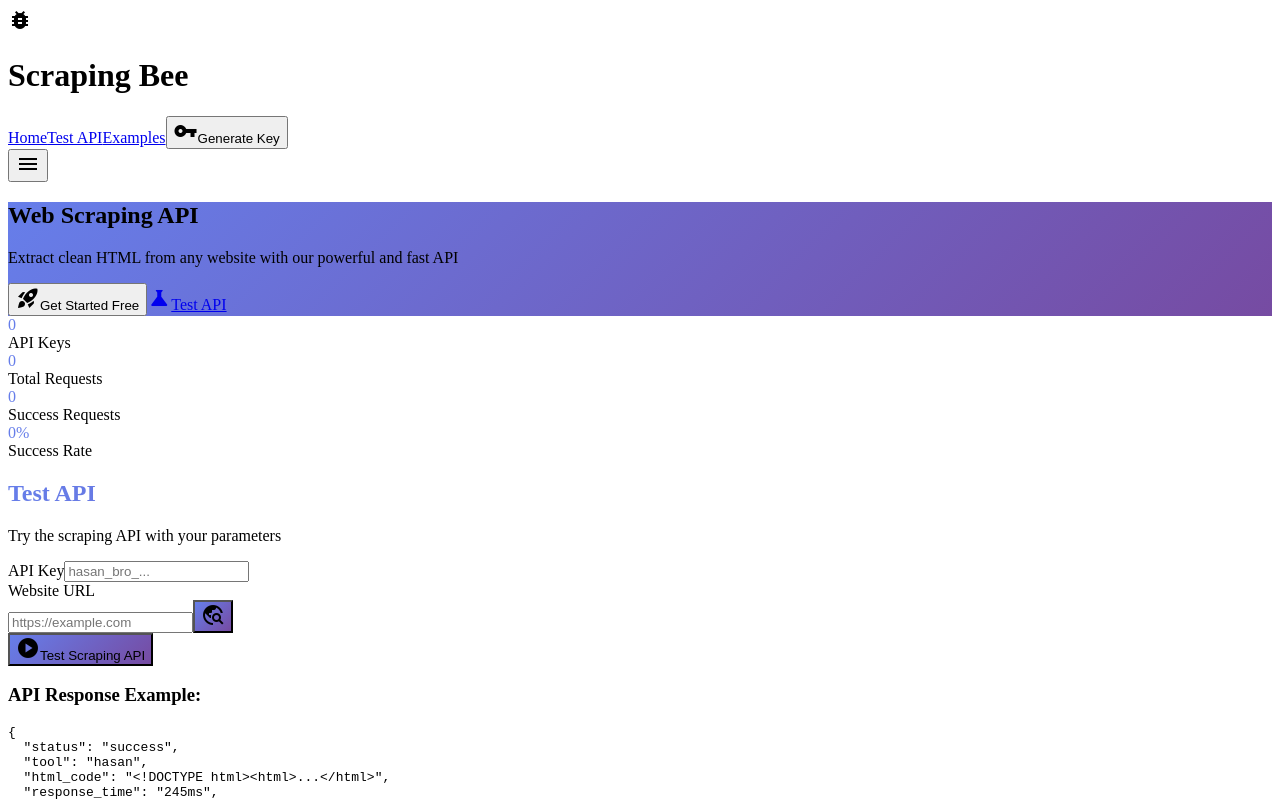
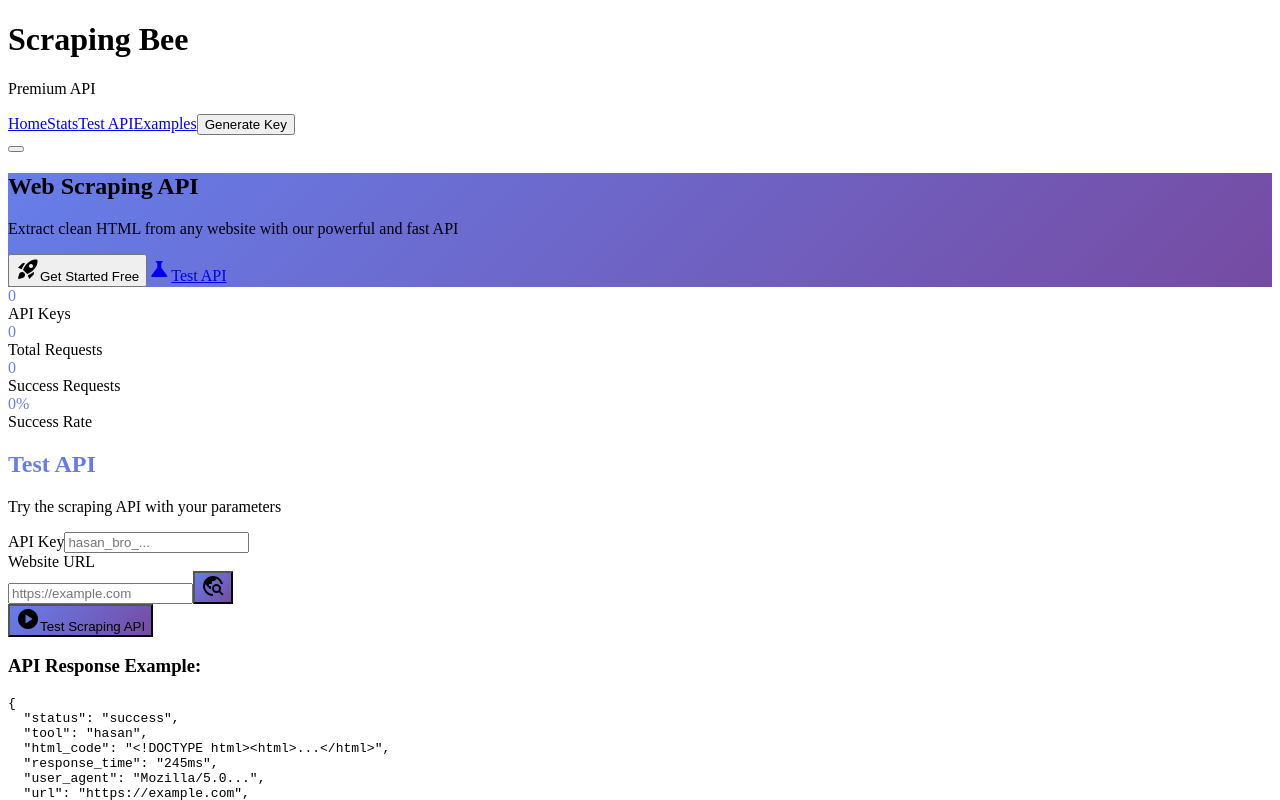
Before and after one commit to sweetxhasan/scraping-bee, a Next.js app: page / in a window 1280 px wide. Shown: the top 800 px of the page. Built offline with nearby package versions, Linux system fonts and the light colour scheme; no server answers.

Commit message:
Update Header.js

```diff
--- a/components/Header.js
+++ b/components/Header.js
@@ -5,28 +5,48 @@
 
   return (
     <>
-      <header className="bg-white shadow-sm border-b border-gray-200 sticky top-0 z-50">
+      <header className="bg-white/80 backdrop-blur-md shadow-sm border-b border-gray-200/60 sticky top-0 z-40">
         <div className="container mx-auto px-4 py-3">
           <div className="flex justify-between items-center">
             <div className="flex items-center space-x-3">
-              <div className="gradient-bg p-2">
-                <span className="material-icons text-white text-xl">bug_report</span>
+              <div className="gradient-bg p-2 shadow-lg">
+                <i className="ri-bug-2-line text-white text-xl"></i>
               </div>
-              <h1 className="text-2xl font-bold gradient-text">Scraping Bee</h1>
+              <div>
+                <h1 className="text-2xl font-bold gradient-text">Scraping Bee</h1>
+                <p className="text-xs text-gray-500 -mt-1">Premium API</p>
+              </div>
             </div>
 
-            <nav className="hidden md:flex items-center space-x-6">
-              <a href="#home" className="text-gray-700 hover:text-primary-600 font-medium">Home</a>
-              <a href="#test" className="text-gray-700 hover:text-primary-600 font-medium">Test API</a>
-              <a href="#examples" className="text-gray-700 hover:text-primary-600 font-medium">Examples</a>
-              <button onClick={() => document.getElementById('generateKeyModal').classList.remove('hidden')}
-                      className="gradient-button text-white px-4 py-2 font-medium">
-                <span className="material-icons mr-2 text-sm">vpn_key</span>Generate Key
+            {/* Desktop Navigation */}
+            <nav className="hidden lg:flex items-center space-x-8">
+              <a href="#home" className="text-gray-700 hover:text-primary-600 font-medium transition-colors duration-200 group">
+                <span className="group-hover:border-b-2 group-hover:border-primary-600 pb-1">Home</span>
+              </a>
+              <a href="#stats" className="text-gray-700 hover:text-primary-600 font-medium transition-colors duration-200 group">
+                <span className="group-hover:border-b-2 group-hover:border-primary-600 pb-1">Stats</span>
+              </a>
+              <a href="#test" className="text-gray-700 hover:text-primary-600 font-medium transition-colors duration-200 group">
+                <span className="group-hover:border-b-2 group-hover:border-primary-600 pb-1">Test API</span>
+              </a>
+              <a href="#examples" className="text-gray-700 hover:text-primary-600 font-medium transition-colors duration-200 group">
+                <span className="group-hover:border-b-2 group-hover:border-primary-600 pb-1">Examples</span>
+              </a>
+              <button
+                onClick={() => document.getElementById('generateKeyModal').classList.remove('hidden')}
+                className="gradient-button text-white px-6 py-2.5 font-medium shadow-lg hover:shadow-xl transition-all duration-300 group"
+              >
+                <i className="ri-key-2-line mr-2 group-hover:scale-110 transition-transform"></i>
+                Generate Key
               </button>
             </nav>
 
-            <button onClick={() => setMobileMenuOpen(true)} className="md:hidden text-gray-700">
-              <span className="material-icons text-2xl">menu</span>
+            {/* Mobile Menu Button */}
+            <button
+              onClick={() => setMobileMenuOpen(true)}
+              className="lg:hidden text-gray-700 hover:text-primary-600 transition-colors p-2"
+            >
+              <i className="ri-menu-line text-2xl"></i>
             </button>
           </div>
         </div>
@@ -34,40 +54,74 @@
 
       {/* Mobile Menu */}
       {mobileMenuOpen && (
-        <div className="fixed inset-0 bg-black bg-opacity-50 z-50 md:hidden">
-          <div className="fixed top-0 left-0 h-full w-64 bg-white shadow-lg">
-            <div className="p-4 border-b border-gray-200">
+        <div className="fixed inset-0 bg-black/50 backdrop-blur-sm z-50 lg:hidden">
+          <div className="fixed top-0 right-0 h-full w-80 bg-white shadow-2xl transform transition-transform">
+            <div className="p-6 border-b border-gray-200">
               <div className="flex justify-between items-center">
-                <div className="flex items-center space-x-2">
+                <div className="flex items-center space-x-3">
                   <div className="gradient-bg p-2">
-                    <span className="material-icons text-white text-lg">bug_report</span>
+                    <i className="ri-bug-2-line text-white text-lg"></i>
                   </div>
-                  <span className="font-bold gradient-text">Scraping Bee</span>
+                  <div>
+                    <span className="font-bold gradient-text text-lg">Scraping Bee</span>
+                    <p className="text-xs text-gray-500">Premium API</p>
+                  </div>
                 </div>
-                <button onClick={() => setMobileMenuOpen(false)} className="text-gray-600">
-                  <span className="material-icons">close</span>
+                <button
+                  onClick={() => setMobileMenuOpen(false)}
+                  className="text-gray-500 hover:text-gray-700 transition-colors p-1"
+                >
+                  <i className="ri-close-line text-xl"></i>
                 </button>
               </div>
             </div>
-            <nav className="p-4 space-y-4">
-              <a href="#home" onClick={() => setMobileMenuOpen(false)} className="flex items-center space-x-3 text-gray-700 hover:text-primary-600 font-medium">
-                <span className="material-icons">home</span>
+
+            <nav className="p-6 space-y-6">
+              <a
+                href="#home"
+                onClick={() => setMobileMenuOpen(false)}
+                className="flex items-center space-x-4 text-gray-700 hover:text-primary-600 font-medium text-lg transition-colors group"
+              >
+                <i className="ri-home-5-line text-xl group-hover:scale-110 transition-transform"></i>
                 <span>Home</span>
               </a>
-              <a href="#test" onClick={() => setMobileMenuOpen(false)} className="flex items-center space-x-3 text-gray-700 hover:text-primary-600 font-medium">
-                <span className="material-icons">science</span>
+
+              <a
+                href="#stats"
+                onClick={() => setMobileMenuOpen(false)}
+                className="flex items-center space-x-4 text-gray-700 hover:text-primary-600 font-medium text-lg transition-colors group"
+              >
+                <i className="ri-bar-chart-line text-xl group-hover:scale-110 transition-transform"></i>
+                <span>Stats</span>
+              </a>
+
+              <a
+                href="#test"
+                onClick={() => setMobileMenuOpen(false)}
+                className="flex items-center space-x-4 text-gray-700 hover:text-primary-600 font-medium text-lg transition-colors group"
+              >
+                <i className="ri-flask-line text-xl group-hover:scale-110 transition-transform"></i>
                 <span>Test API</span>
               </a>
-              <a href="#examples" onClick={() => setMobileMenuOpen(false)} className="flex items-center space-x-3 text-gray-700 hover:text-primary-600 font-medium">
-                <span className="material-icons">code</span>
+
+              <a
+                href="#examples"
+                onClick={() => setMobileMenuOpen(false)}
+                className="flex items-center space-x-4 text-gray-700 hover:text-primary-600 font-medium text-lg transition-colors group"
+              >
+                <i className="ri-code-s-slash-line text-xl group-hover:scale-110 transition-transform"></i>
                 <span>Examples</span>
               </a>
-              <button onClick={() => {
-                document.getElementById('generateKeyModal').classList.remove('hidden')
-                setMobileMenuOpen(false)
-              }} className="w-full gradient-button text-white px-4 py-2 font-medium flex items-center space-x-2 justify-center">
-                <span className="material-icons">vpn_key</span>
-                <span>Generate Key</span>
+
+              <button
+                onClick={() => {
+                  document.getElementById('generateKeyModal').classList.remove('hidden')
+                  setMobileMenuOpen(false)
+                }}
+                className="w-full gradient-button text-white px-6 py-3 font-medium text-lg mt-8 flex items-center justify-center space-x-2 shadow-lg hover:shadow-xl transition-all duration-300 group"
+              >
+                <i className="ri-key-2-line group-hover:scale-110 transition-transform"></i>
+                <span>Generate API Key</span>
               </button>
             </nav>
           </div>
```
